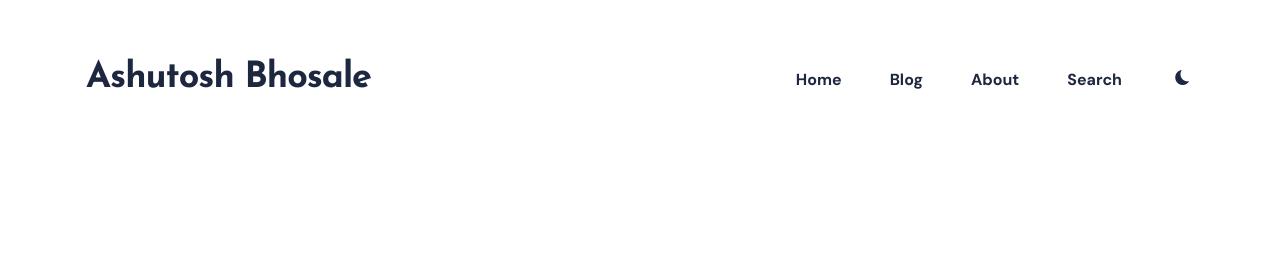
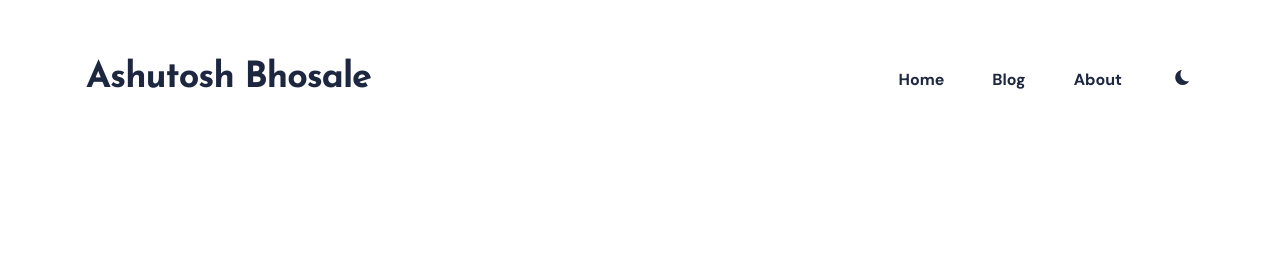
Before and after one commit to wowashuwow/wowashuwow.github.io, a Jekyll site: the page built from _pages/about.md, in a window 1280 px wide. Shown: the top 253 px of the page. Built offline with Jekyll 4.4.1, drawn with Linux system fonts in a browser that asks for light colours; nearby versions of some CDN libraries.

```diff
--- a/_data/settings.yml
+++ b/_data/settings.yml
@@ -16,8 +16,6 @@ menu__settings:
       url: '/blog/'
     - title: 'About'
       url: '/about/'
-    - title: 'Search'
-      url: '/search/'
 
 
 #-------------------------------
```
